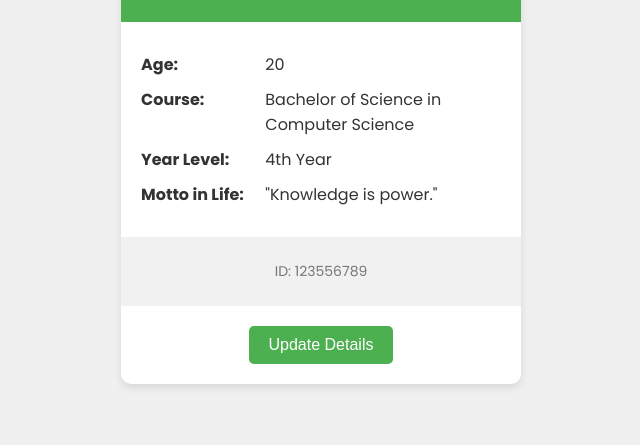
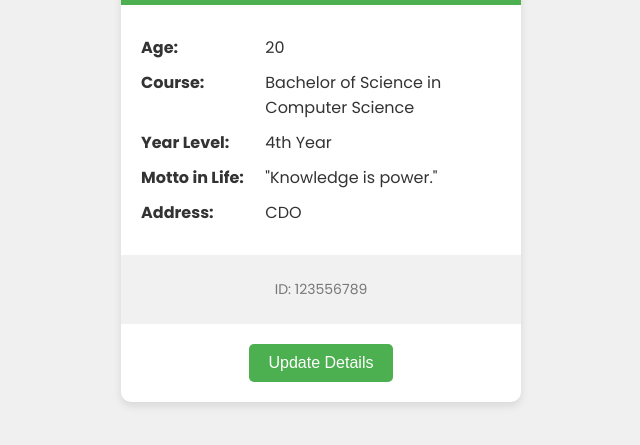
Before and after one commit to GinoongFlores/ustp-web-git-v2, a plain HTML site: page index.html in a window 1280 px wide. Shown: the part 335-780 px from the top of the page, without its empty margins (319-959 px from the left). Drawn offline with Linux system fonts and the light colour scheme.

Commit message:
feat(index.html): add address details

```diff
--- a/index.html
+++ b/index.html
@@ -54,6 +54,10 @@
                     <strong>Motto in Life:</strong>
                     <span id="motto">"Knowledge is power."</span>
                 </p>
+                <p>
+                    <strong>Address:</strong>
+                    <span id="motto">CDO</span>
+                </p>
             </section>
             <footer class="id-card-footer">
                 <p>ID: 123556789</p>
```
